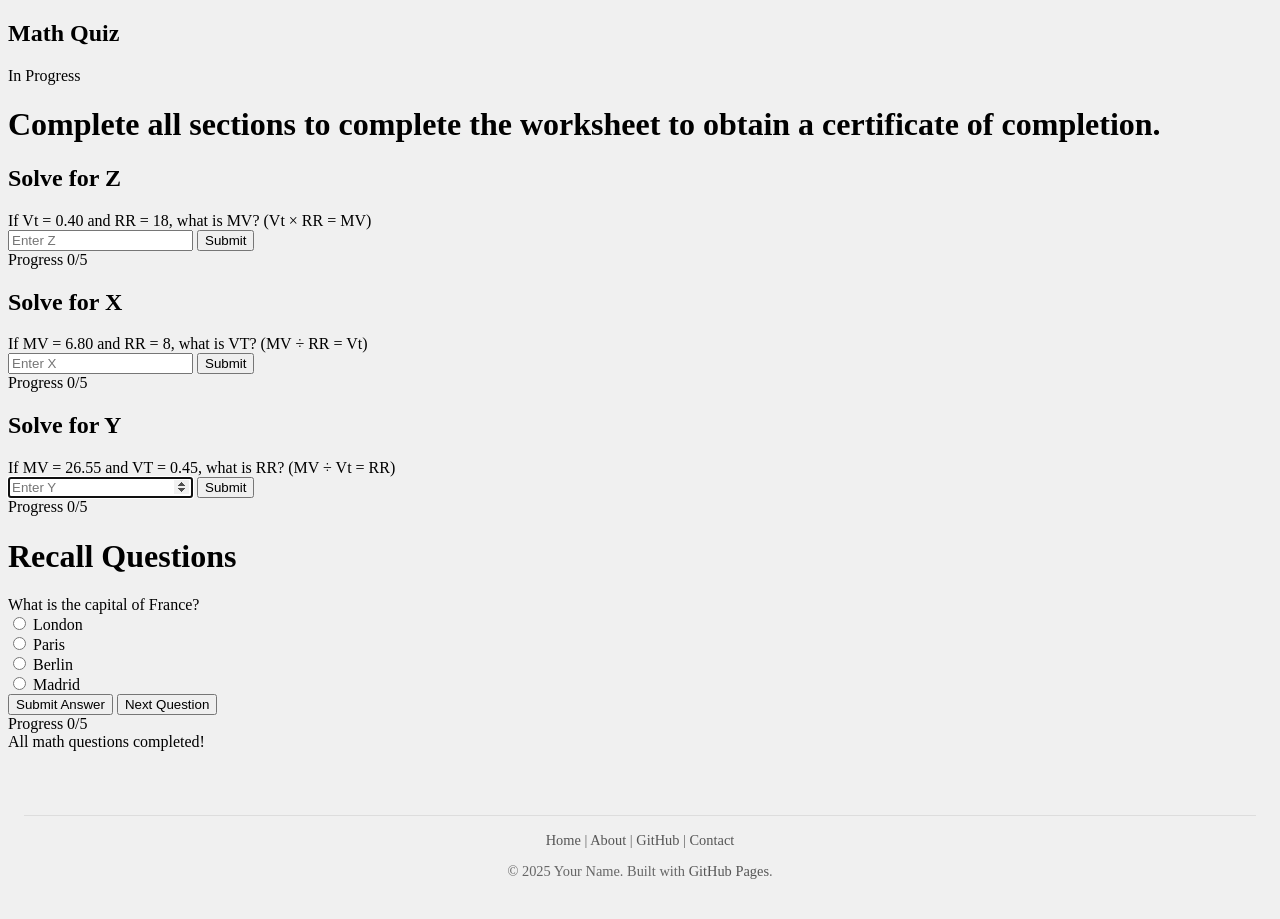
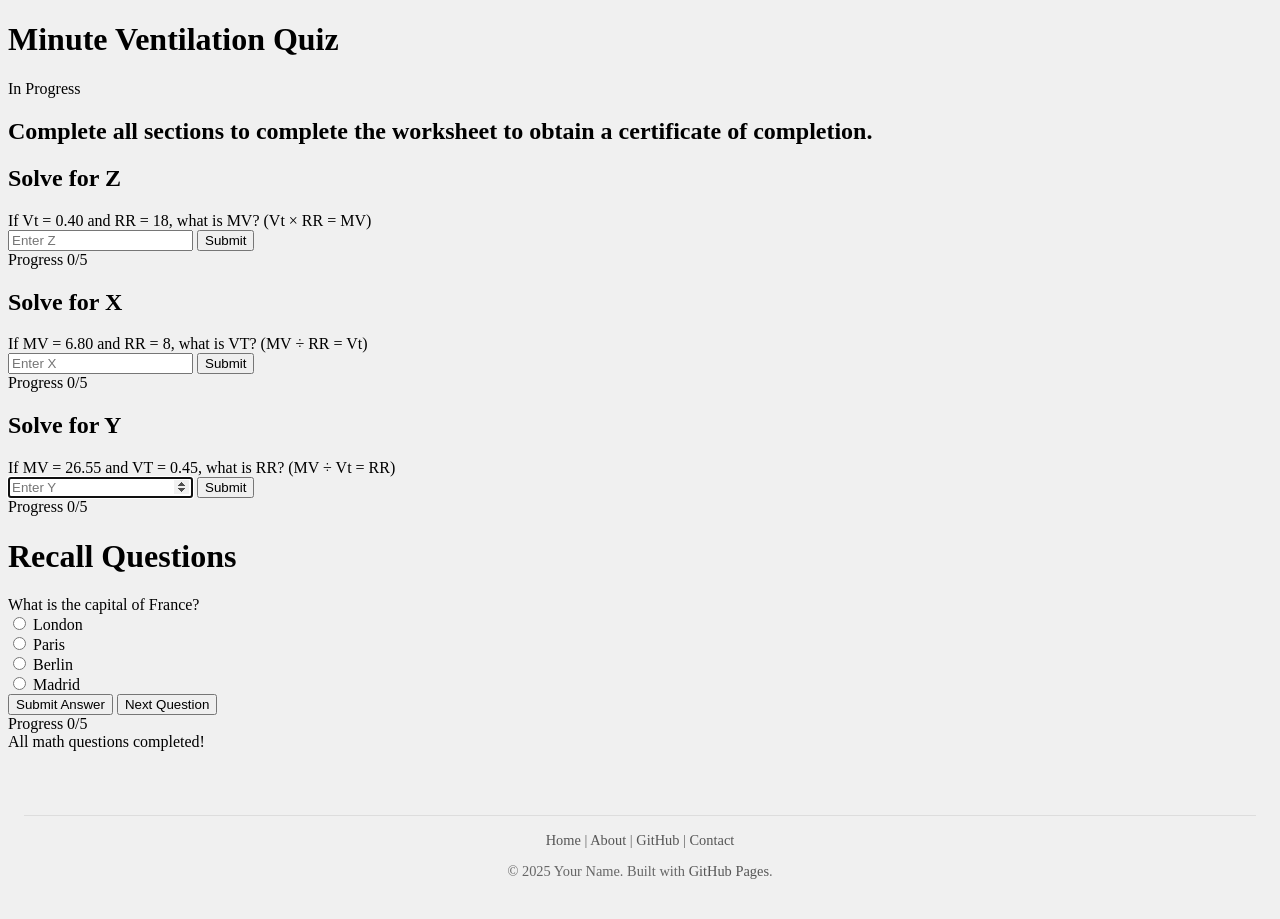
Before and after one commit to ZBZFirst/info, a Jekyll site: the page built from testquiz.md, in a window 1280 px wide. Built offline with Jekyll 4.4.1, drawn with Linux system fonts in a browser that asks for light colours.

Commit message:
Update testquiz.md

```diff
--- a/testquiz.md
+++ b/testquiz.md
@@ -5,10 +5,10 @@ title: Minute Ventilation Quiz
 
 <div id="math-quiz" class="math-quiz-container">
     <div class="section-title">
-        <h2>Math Quiz</h2>
+        <h1>Minute Ventilation Quiz</h1>
         <span id="math-status" class="section-status">In Progress</span>
     </div>
-    <h1>Complete all sections to complete the worksheet to obtain a certificate of completion.</h1>
+    <h2>Complete all sections to complete the worksheet to obtain a certificate of completion.</h2>
 
     <div class="question-section">
         <!-- Solve for Z Card -->
```
